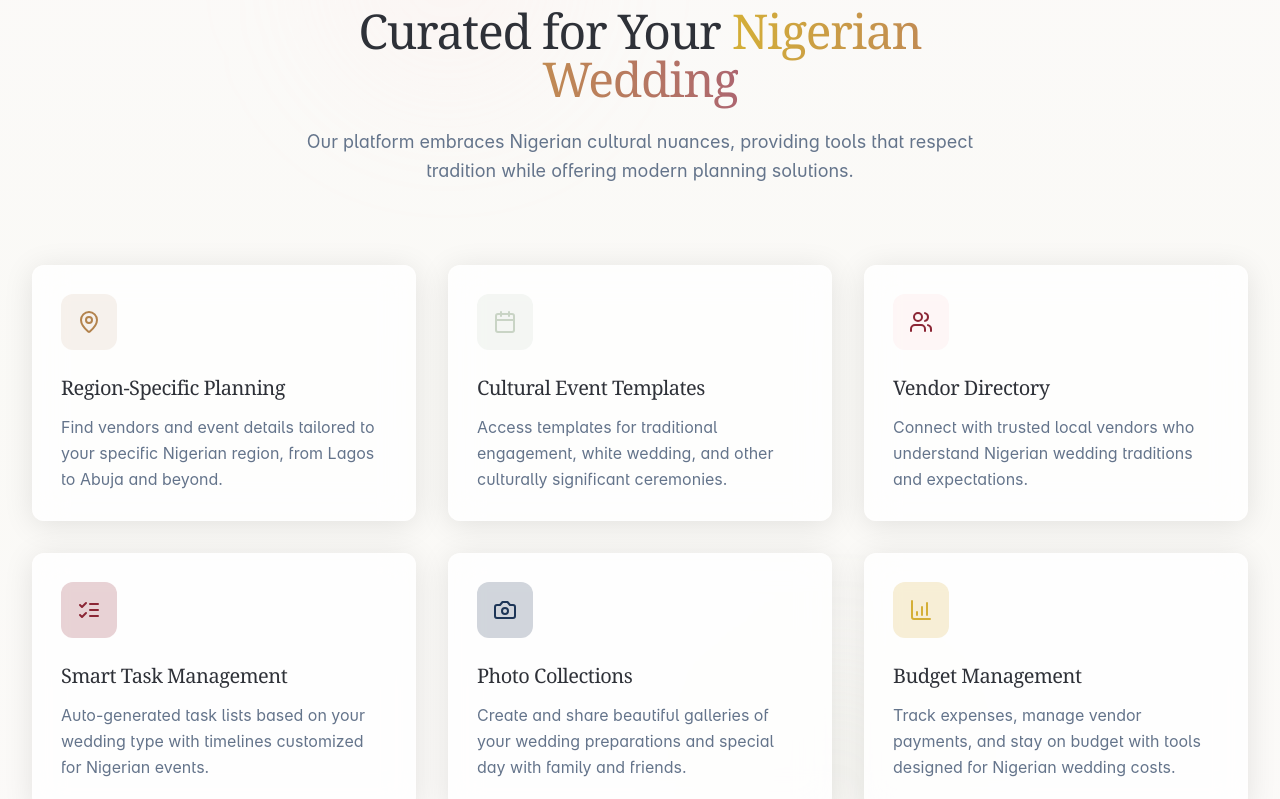
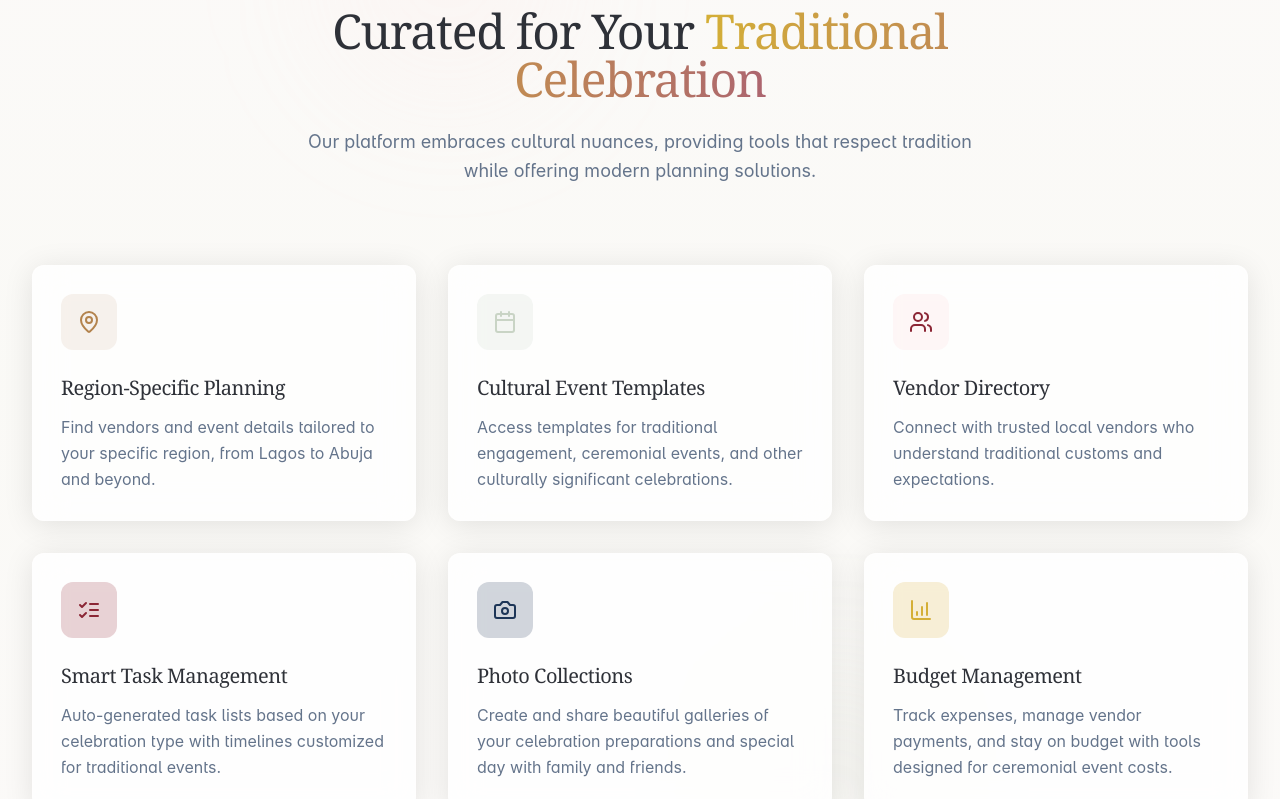
Before and after one commit to nehyabah/event-empower, a React (Vite) app: page /features in a window 1280 px wide. Shown: the part 720-1519 px from the top of the page. Built offline with nearby package versions, Linux system fonts and the light colour scheme.

Commit message:
Refactor wording for clarity
Reduce repetition of specific phrases for improved readability.

```diff
--- a/src/components/home/Features.tsx
+++ b/src/components/home/Features.tsx
@@ -53,10 +53,10 @@ const Features = () => {
             Features
           </span>
           <h2 className="text-3xl md:text-4xl lg:text-5xl font-serif mb-6 font-medium tracking-tight">
-            Curated for Your <span className="text-gradient">Nigerian Wedding</span>
+            Curated for Your <span className="text-gradient">Traditional Celebration</span>
           </h2>
           <p className="text-muted-foreground text-lg leading-relaxed">
-            Our platform embraces Nigerian cultural nuances, providing tools that respect tradition
+            Our platform embraces cultural nuances, providing tools that respect tradition
             while offering modern planning solutions.
           </p>
         </div>
@@ -65,14 +65,14 @@ const Features = () => {
           <FeatureCard
             icon={<MapPin className="w-6 h-6" />}
             title="Region-Specific Planning"
-            description="Find vendors and event details tailored to your specific Nigerian region, from Lagos to Abuja and beyond."
+            description="Find vendors and event details tailored to your specific region, from Lagos to Abuja and beyond."
             className="animate-fade-in-up"
           />
 
           <FeatureCard
             icon={<Calendar className="w-6 h-6" />}
             title="Cultural Event Templates"
-            description="Access templates for traditional engagement, white wedding, and other culturally significant ceremonies."
+            description="Access templates for traditional engagement, ceremonial events, and other culturally significant celebrations."
             className="animate-fade-in-up"
             iconClassName="bg-wedding-sage/20 text-wedding-sage"
             style={{ animationDelay: "100ms" }}
@@ -81,7 +81,7 @@ const Features = () => {
           <FeatureCard
             icon={<Users className="w-6 h-6" />}
             title="Vendor Directory"
-            description="Connect with trusted local vendors who understand Nigerian wedding traditions and expectations."
+            description="Connect with trusted local vendors who understand traditional customs and expectations."
             className="animate-fade-in-up"
             iconClassName="bg-wedding-blush/20 text-wedding-burgundy"
             style={{ animationDelay: "200ms" }}
@@ -90,7 +90,7 @@ const Features = () => {
           <FeatureCard
             icon={<ListChecks className="w-6 h-6" />}
             title="Smart Task Management"
-            description="Auto-generated task lists based on your wedding type with timelines customized for Nigerian events."
+            description="Auto-generated task lists based on your celebration type with timelines customized for traditional events."
             className="animate-fade-in-up"
             iconClassName="bg-wedding-burgundy/20 text-wedding-burgundy"
             style={{ animationDelay: "300ms" }}
@@ -99,7 +99,7 @@ const Features = () => {
           <FeatureCard
             icon={<Camera className="w-6 h-6" />}
             title="Photo Collections"
-            description="Create and share beautiful galleries of your wedding preparations and special day with family and friends."
+            description="Create and share beautiful galleries of your celebration preparations and special day with family and friends."
             className="animate-fade-in-up"
             iconClassName="bg-wedding-navy/20 text-wedding-navy"
             style={{ animationDelay: "400ms" }}
@@ -108,7 +108,7 @@ const Features = () => {
           <FeatureCard
             icon={<BarChart4 className="w-6 h-6" />}
             title="Budget Management"
-            description="Track expenses, manage vendor payments, and stay on budget with tools designed for Nigerian wedding costs."
+            description="Track expenses, manage vendor payments, and stay on budget with tools designed for ceremonial event costs."
             className="animate-fade-in-up"
             iconClassName="bg-wedding-gold/20 text-wedding-gold"
             style={{ animationDelay: "500ms" }}
--- a/src/components/home/Hero.tsx
+++ b/src/components/home/Hero.tsx
@@ -16,12 +16,12 @@ const Hero = () => {
         <div className="flex flex-col items-center text-center max-w-3xl mx-auto space-y-8">
           <span className="inline-flex items-center px-4 py-1.5 text-sm font-medium bg-primary/10 text-primary rounded-full animate-fade-in-up">
             <Heart className="w-4 h-4 mr-2" />
-            <span>Your Dream Wedding Awaits</span>
+            <span>Your Dream Celebration Awaits</span>
           </span>
 
           <h1 className="text-4xl md:text-5xl lg:text-6xl xl:text-7xl font-serif font-medium tracking-tight animate-fade-in-up" style={{ animationDelay: "100ms" }}>
             Plan Your Perfect <span className="text-gradient relative">
-              Nigerian Wedding
+              Cultural Celebration
               <svg className="absolute -bottom-3 left-0 w-full h-2 text-wedding-gold/30" viewBox="0 0 100 8" preserveAspectRatio="none">
                 <path d="M0,5 C30,2 70,2 100,5 L100,8 L0,8 Z" fill="currentColor" />
               </svg>
@@ -29,7 +29,7 @@ const Hero = () => {
           </h1>
 
           <p className="text-lg md:text-xl text-muted-foreground max-w-2xl animate-fade-in-up" style={{ animationDelay: "200ms" }}>
-            Your all-in-one platform for planning authentic Nigerian weddings.
+            Your all-in-one platform for planning authentic traditional ceremonies.
             Connect with local vendors, manage tasks, and create unforgettable celebrations.
           </p>
 
@@ -58,7 +58,7 @@ const Hero = () => {
             </span>
             <span className="flex items-center">
               <CheckCircle2 className="w-4 h-4 mr-2 text-wedding-gold" />
-              Cultural wedding templates
+              Cultural ceremony templates
             </span>
             <span className="flex items-center">
               <CheckCircle2 className="w-4 h-4 mr-2 text-wedding-gold" />
@@ -71,7 +71,7 @@ const Hero = () => {
               <div className="aspect-[16/7] overflow-hidden rounded-xl">
                 <img
                   src="https://res.cloudinary.com/dfjv35kht/image/upload/v1741387649/pexels-ashleyrae-697740_osqcbb.jpg"
-                  alt="Nigerian wedding celebration"
+                  alt="Traditional celebration"
                   className="w-full h-full object-cover transform hover:scale-105 transition-transform duration-700"
                 />
               </div>
--- a/src/components/home/HowItWorks.tsx
+++ b/src/components/home/HowItWorks.tsx
@@ -20,7 +20,7 @@ const HowItWorks = () => {
             Simple Steps to Your Perfect Day
           </h2>
           <p className="text-muted-foreground text-lg">
-            Our seamless process helps you plan your dream Nigerian wedding from start to finish.
+            Our seamless process helps you plan your dream celebration from start to finish.
           </p>
         </div>
 
@@ -34,7 +34,7 @@ const HowItWorks = () => {
             </div>
             <h3 className="text-2xl font-medium font-serif mb-4">Create Your Event</h3>
             <p className="text-muted-foreground">
-              Sign up and create your wedding profile. Choose your region, wedding type, and set your date.
+              Sign up and create your celebration profile. Choose your region, ceremony type, and set your date.
             </p>
           </div>
 
@@ -70,10 +70,10 @@ const HowItWorks = () => {
                 Ready to Begin?
               </span>
               <h3 className="text-3xl md:text-4xl font-serif mb-6 font-medium tracking-tight">
-                Start Planning Your Dream Wedding
+                Start Planning Your Dream Celebration
               </h3>
               <p className="text-muted-foreground text-lg mb-8">
-                Join thousands of couples who have planned successful Nigerian weddings with Planr. Our platform understands local traditions, vendors, and timelines.
+                Join thousands of couples who have planned successful ceremonies with Planr. Our platform understands local traditions, vendors, and timelines.
               </p>
               <div className="flex flex-wrap gap-4">
                 <AuthModal
@@ -98,7 +98,7 @@ const HowItWorks = () => {
               <div className="aspect-square rounded-xl overflow-hidden shadow-elegant">
                 <img
                   src="https://images.unsplash.com/photo-1511285560929-80b456fea0bc?ixlib=rb-4.0.3&ixid=M3wxMjA3fDB8MHxwaG90by1wYWdlfHx8fGVufDB8fHx8fA%3D%3D&auto=format&fit=crop&w=869&q=80"
-                  alt="Couple planning their wedding"
+                  alt="Couple planning their celebration"
                   className="w-full h-full object-cover transform hover:scale-105 transition-transform duration-700"
                 />
               </div>
--- a/src/pages/Features.tsx
+++ b/src/pages/Features.tsx
@@ -14,10 +14,10 @@ const FeaturesPage = () => {
         <div className="container max-w-4xl mx-auto px-4 py-20">
           <div className="text-center mb-16">
             <h1 className="text-4xl md:text-5xl font-serif mb-6 font-medium tracking-tight">
-              Elegant <span className="text-gradient">Features</span> for Your Dream Wedding
+              Elegant <span className="text-gradient">Features</span> for Your Dream Celebration
             </h1>
             <p className="text-muted-foreground text-lg max-w-2xl mx-auto leading-relaxed">
-              Discover how Planr makes planning Nigerian weddings simpler,
+              Discover how Planr makes planning cultural ceremonies simpler,
               more organized, and culturally appropriate with our thoughtfully designed features.
             </p>
             <div className="mt-8">
```
